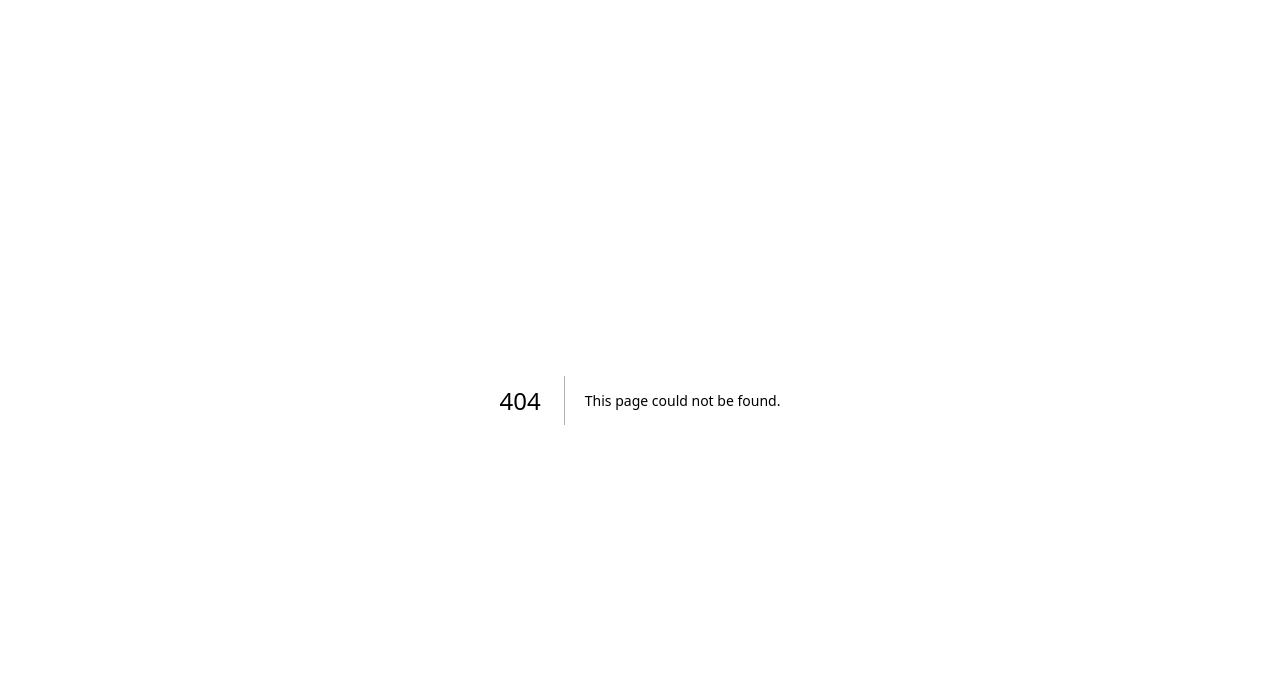
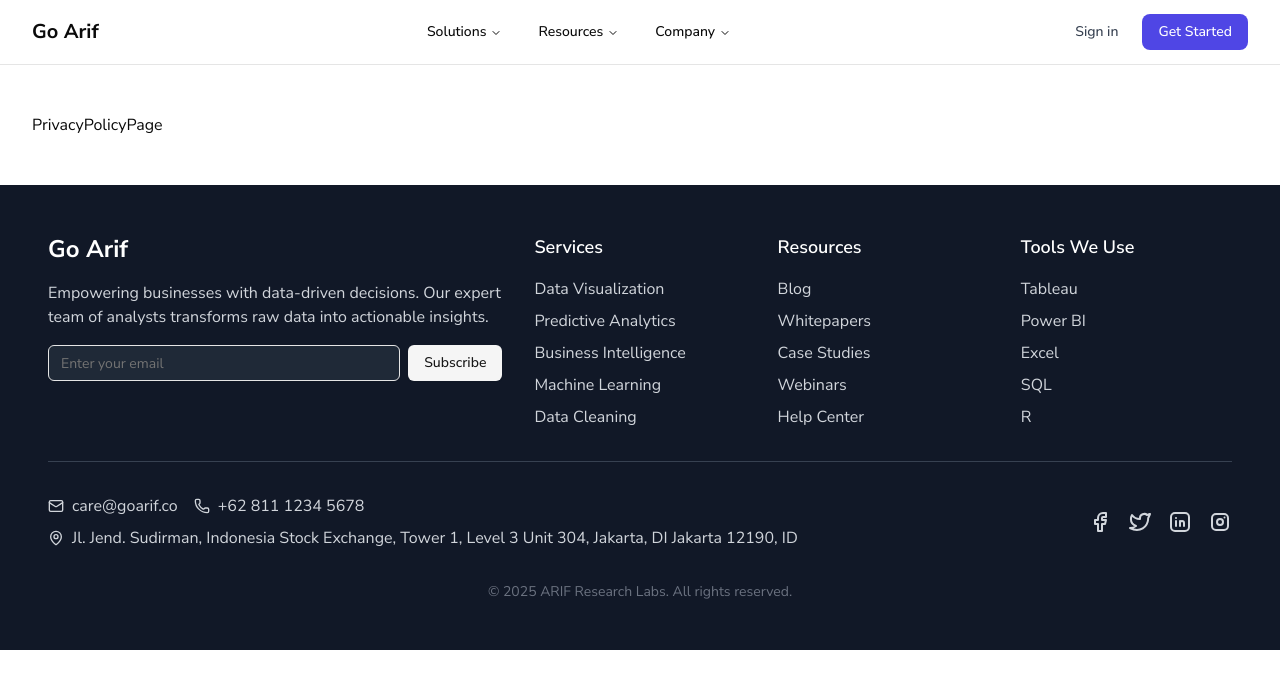
Before and after one commit to gariftech/goarif-profile, a Next.js app: page /privacy-policy in a window 1280 px wide. Before the commit this address had no page. Shown: the top 688 px of the page. Built offline with nearby package versions, Linux system fonts and the light colour scheme.

Commit message:
feat: add core site page

```diff
--- /dev/null
+++ b/src/app/(site)/about/page.tsx
@@ -0,0 +1,7 @@
+import React from 'react'
+
+export default function AboutPage() {
+  return (
+    <div>AboutPage</div>
+  )
+}
--- /dev/null
+++ b/src/app/(site)/contact/page.tsx
@@ -0,0 +1,7 @@
+import React from 'react'
+
+export default function ContactPage() {
+  return (
+    <div>ContactPage</div>
+  )
+}
--- /dev/null
+++ b/src/app/(site)/layout.tsx
@@ -0,0 +1,12 @@
+import React, { PropsWithChildren } from 'react'
+import Layout from '~/components/layout'
+
+type IProps = PropsWithChildren
+
+export default function SiteLayout({ children }: IProps) {
+  return (
+    <Layout>
+      <div className="max-w-7xl mx-auto px-4 sm:px-6 lg:px-8 py-12">{children}</div>
+    </Layout>
+  )
+}
--- /dev/null
+++ b/src/app/(site)/privacy-policy/page.tsx
@@ -0,0 +1,7 @@
+import React from 'react'
+
+export default function PrivacyPolicyPage() {
+  return (
+    <div>PrivacyPolicyPage</div>
+  )
+}
--- /dev/null
+++ b/src/app/(site)/term-of-service/page.tsx
@@ -0,0 +1,7 @@
+import React from 'react'
+
+export default function TermOfServicePage() {
+  return (
+    <div>TermOfServicePage</div>
+  )
+}
```
